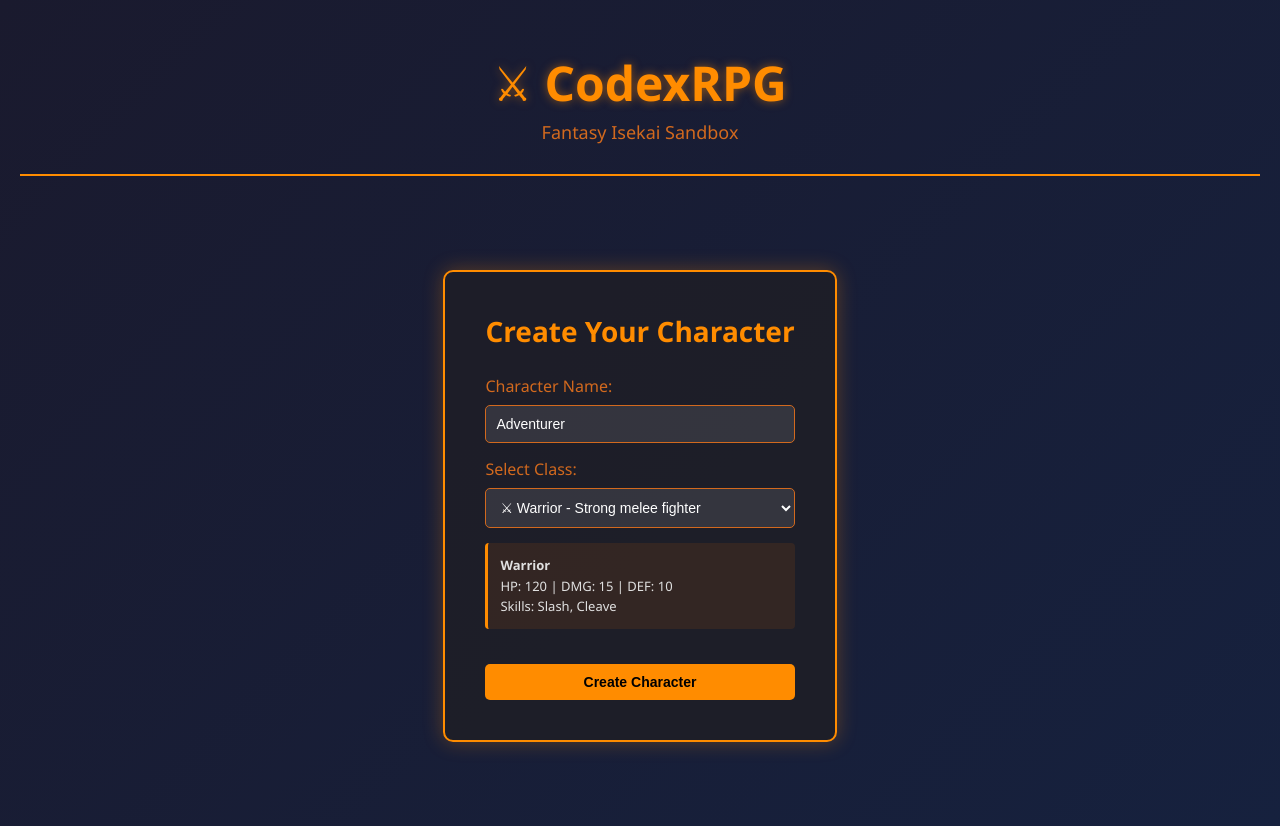
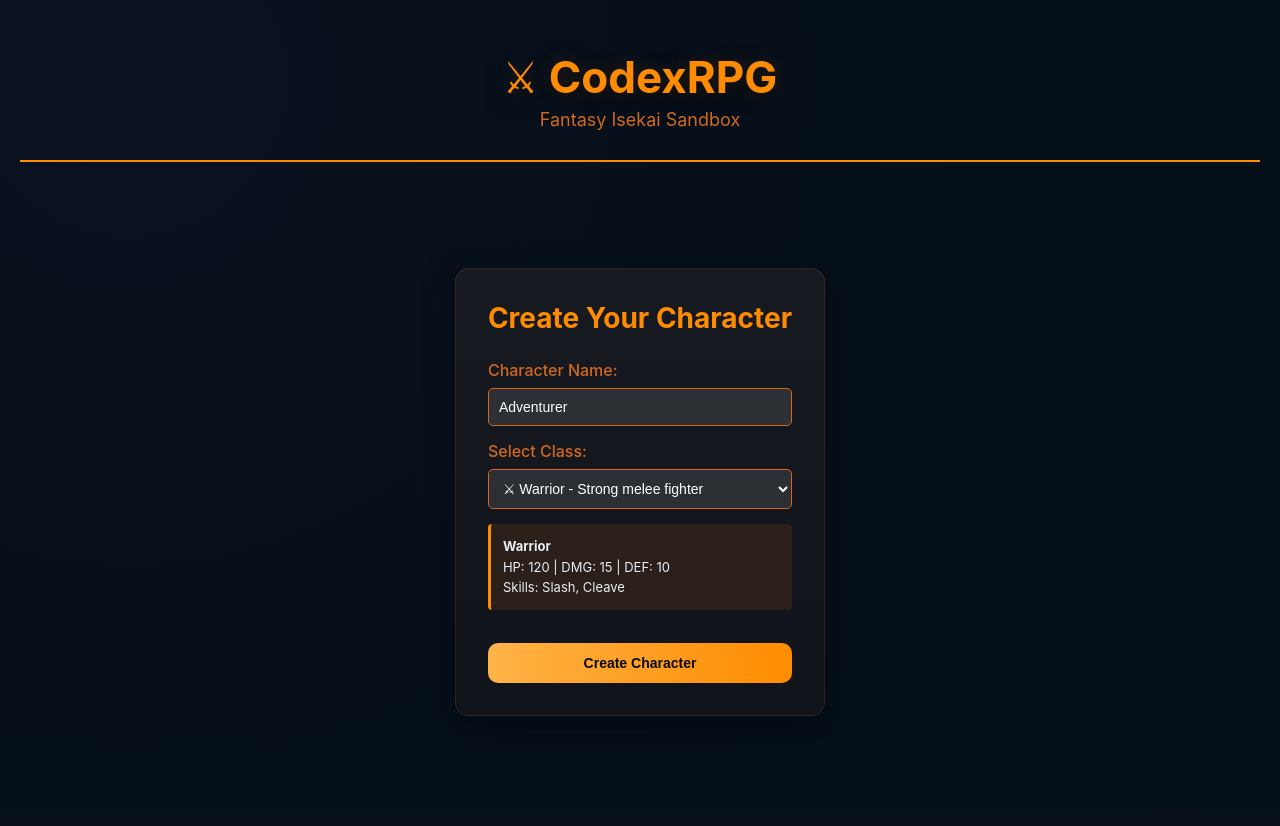
Before and after one commit to markusm724m-sketch/CodexRPG, a Flask app: page / in a window 1280 px wide. After the commit the page ends 716 px from the top, so only its background shows below. Run offline with Flask 3, Linux system fonts and the light colour scheme.

Commit message:
gfx: modern 2D style - UI polish, gradient tiles, parallax background

```diff
--- a/web/static/game.js
+++ b/web/static/game.js
@@ -244,8 +244,9 @@ function drawWorldCanvas() {
     const rows = worldGrid.length;
     const cols = worldGrid[0].length;
 
-    // clear
+    // clear and draw parallax background
     ctx.clearRect(0,0,canvas.width,canvas.height);
+    drawParallaxBackground();
 
     // draw tiles relative to camera
     for (let r=0; r<rows; r++) {
@@ -267,31 +268,76 @@ function drawWorldCanvas() {
     drawPlayerSprite(playerWorldPos.x, playerWorldPos.y);
 }
 
+function drawParallaxBackground() {
+    if (!ctx || !canvas) return;
+    const w = canvas.width, h = canvas.height;
+    // sky gradient
+    const sky = ctx.createLinearGradient(0, 0, 0, h*0.6);
+    sky.addColorStop(0, '#071422');
+    sky.addColorStop(1, '#04202a');
+    ctx.fillStyle = sky; ctx.fillRect(0, 0, w, h*0.6);
+
+    // distant hills layers
+    const t = performance.now() * 0.00012;
+    ctx.save();
+    ctx.translate(-((camera.x||0) * 0.05), -((camera.y||0) * 0.02));
+    drawHill('#052a2e', 0.20, h*0.65, 0.15);
+    drawHill('#08343a', 0.40, h*0.72, 0.12);
+    drawHill('#0b3b3f', 0.65, h*0.82, 0.08);
+    ctx.restore();
+
+    function drawHill(color, offsetFactor, baseY, waveY) {
+        ctx.fillStyle = color;
+        ctx.beginPath();
+        ctx.moveTo(0, h);
+        for (let x=0;x<=w;x+=20) {
+            const nx = x/w;
+            const y = baseY + Math.sin(nx * Math.PI * 2 + t + offsetFactor) * (waveY*30);
+            ctx.lineTo(x, y);
+        }
+        ctx.lineTo(w,h);
+        ctx.closePath();
+        ctx.fill();
+    }
+}
+
 function drawTile(biome, x, y, size) {
-    // Simple stylized tiles
+    // Modern stylized tiles with gradient and soft shading
+    const pad = 1;
+    const gx = x + pad, gy = y + pad, gs = size - pad*2;
     switch (biome) {
-        case 'forest':
-            ctx.fillStyle = '#0b6623';
-            ctx.fillRect(x, y, size, size);
-            // trees
-            ctx.fillStyle = '#0a3';
-            ctx.beginPath(); ctx.moveTo(x+size/2, y+6); ctx.lineTo(x+6, y+size-6); ctx.lineTo(x+size-6, y+size-6); ctx.fill();
-            break;
-        case 'mountain':
-            ctx.fillStyle = '#4b5563'; ctx.fillRect(x,y,size,size);
-            ctx.fillStyle = '#9aa4ad'; ctx.beginPath(); ctx.moveTo(x+6,y+size-6); ctx.lineTo(x+size/2,y+8); ctx.lineTo(x+size-6,y+size-6); ctx.fill();
-            break;
-        case 'lake':
-            ctx.fillStyle = '#083d77'; ctx.fillRect(x,y,size,size);
-            ctx.fillStyle = '#1e90ff'; ctx.fillRect(x+4,y+4,size-8,size-8);
-            break;
-        default:
-            // plains
-            ctx.fillStyle = '#6aa84f'; ctx.fillRect(x,y,size,size);
-            break;
+        case 'forest': {
+            const g = ctx.createLinearGradient(gx, gy, gx, gy+gs);
+            g.addColorStop(0, '#1b8b3a'); g.addColorStop(1, '#0f5e24');
+            ctx.fillStyle = g; ctx.fillRect(gx, gy, gs, gs);
+            // soft canopy shapes
+            ctx.fillStyle = 'rgba(12,60,20,0.12)';
+            ctx.beginPath(); ctx.ellipse(gx+gs*0.35, gy+gs*0.35, gs*0.28, gs*0.22, 0, 0, Math.PI*2); ctx.fill();
+            ctx.beginPath(); ctx.ellipse(gx+gs*0.65, gy+gs*0.55, gs*0.3, gs*0.22, 0, 0, Math.PI*2); ctx.fill();
+            break; }
+        case 'mountain': {
+            const g = ctx.createLinearGradient(gx, gy, gx, gy+gs);
+            g.addColorStop(0, '#8d99a6'); g.addColorStop(1, '#596069');
+            ctx.fillStyle = g; ctx.fillRect(gx, gy, gs, gs);
+            // peak highlight
+            ctx.fillStyle = '#cfd6dc'; ctx.beginPath(); ctx.moveTo(gx+gs*0.15, gy+gs*0.78); ctx.lineTo(gx+gs*0.5, gy+gs*0.12); ctx.lineTo(gx+gs*0.85, gy+gs*0.78); ctx.closePath(); ctx.fill();
+            break; }
+        case 'lake': {
+            const g = ctx.createLinearGradient(gx, gy, gx, gy+gs);
+            g.addColorStop(0, '#0b3b66'); g.addColorStop(1, '#063052');
+            ctx.fillStyle = g; ctx.fillRect(gx, gy, gs, gs);
+            // inner shimmer
+            ctx.fillStyle = 'rgba(255,255,255,0.06)'; ctx.fillRect(gx+gs*0.08, gy+gs*0.12, gs*0.84, gs*0.6);
+            break; }
+        default: {
+            const g = ctx.createLinearGradient(gx, gy, gx, gy+gs);
+            g.addColorStop(0, '#b9e6a3'); g.addColorStop(1, '#73c058');
+            ctx.fillStyle = g; ctx.fillRect(gx, gy, gs, gs);
+            break; }
     }
-    // tile border
-    ctx.strokeStyle = 'rgba(0,0,0,0.2)'; ctx.strokeRect(x+0.5,y+0.5,size-1,size-1);
+    // subtle border and inner shadow
+    ctx.strokeStyle = 'rgba(0,0,0,0.15)'; ctx.lineWidth = 1; ctx.strokeRect(gx+0.5, gy+0.5, gs-1, gs-1);
+    ctx.fillStyle = 'rgba(0,0,0,0.04)'; ctx.fillRect(gx, gy+gs-6, gs, 6);
 }
 
 function drawPlayerSprite(col, row) {
--- a/web/static/style.css
+++ b/web/static/style.css
@@ -14,9 +14,9 @@
 }
 
 body {
-    background: linear-gradient(135deg, #1a1a2e 0%, #16213e 100%);
-    color: #e0e0e0;
-    font-family: 'Segoe UI', Tahoma, Geneva, Verdana, sans-serif;
+    background: radial-gradient(circle at 10% 10%, #0b1220 0%, #07101a 40%, #041018 100%);
+    color: #eaeef6;
+    font-family: Inter, 'Segoe UI', Tahoma, Geneva, Verdana, sans-serif;
     min-height: 100vh;
     padding: 20px;
 }
@@ -35,9 +35,9 @@ body {
 }
 
 .header h1 {
-    font-size: 48px;
+    font-size: 44px;
     color: var(--accent);
-    text-shadow: 0 0 10px rgba(255, 140, 0, 0.5);
+    text-shadow: 0 6px 24px rgba(0,0,0,0.6), 0 0 18px rgba(255,140,0,0.18);
     margin-bottom: 5px;
 }
 
@@ -74,12 +74,12 @@ body {
 }
 
 .card {
-    background: rgba(30, 30, 40, 0.95);
-    border: 2px solid var(--accent);
-    border-radius: 10px;
-    padding: 40px;
-    max-width: 500px;
-    box-shadow: 0 0 20px rgba(255, 140, 0, 0.3);
+    background: linear-gradient(180deg, rgba(25,28,34,0.9), rgba(18,20,26,0.9));
+    border: 1px solid rgba(255,140,0,0.12);
+    border-radius: 14px;
+    padding: 32px;
+    max-width: 560px;
+    box-shadow: 0 10px 30px rgba(4,8,18,0.8), inset 0 1px 0 rgba(255,255,255,0.02);
 }
 
 .card h2 {
@@ -136,10 +136,12 @@ body {
 }
 
 .btn-primary {
-    background: var(--accent);
-    color: #000;
+    background: linear-gradient(90deg, #ffb347, #ff8c00);
+    color: #0a0a0a;
     width: 100%;
-    margin-top: 20px;
+    margin-top: 18px;
+    padding: 12px 18px;
+    border-radius: 10px;
 }
 
 .btn-primary:hover {
```
Also changed, not shown: other parts of web/static/style.css (+16 -11 lines).
